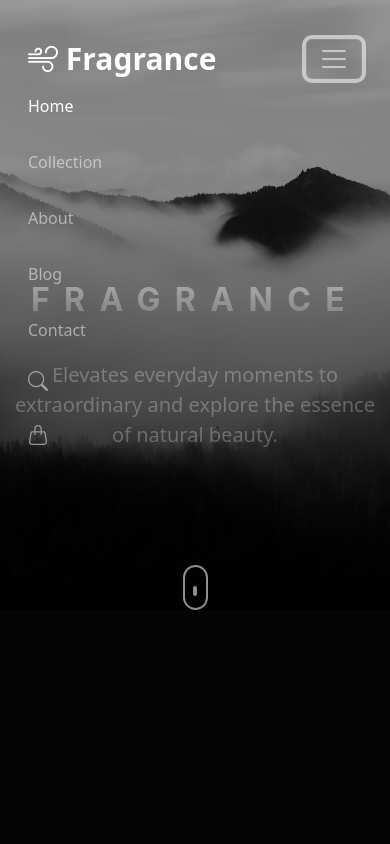
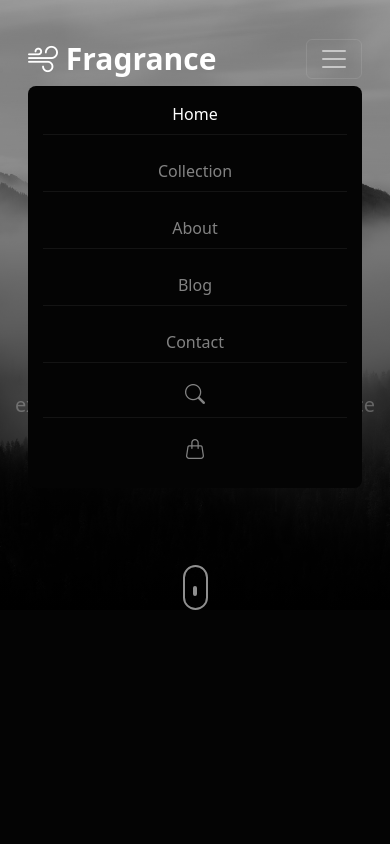
Before and after one commit to axelthereal/Fragrance-vuejs, a Vue app: page / in a window 390 px wide. Both pictures are taken after a click on the button "Toggle navigation". Shown: the top 844 px of the page. Built offline with nearby package versions, Linux system fonts and the light colour scheme.

Commit message:
Modify nav alignments

```diff
--- a/src/components/headerComponents/Navbar.vue
+++ b/src/components/headerComponents/Navbar.vue
@@ -11,6 +11,22 @@
     font-size: 35px;
     font-weight: 600;
     transition: 0.4s;
+}
+
+@media only screen and (max-width:768px) {
+    .navbar .nav-item a.nav-link {
+        text-align: center !important;
+    }
+
+    .navbar .nav-item a.nav-link:not(.last) {
+        border-bottom: 1px solid #ffffff10;
+    }
+
+    .navbar .navbar-collapse {
+        background-color: #040404;
+        border-radius: 8px;
+        padding: 8px 15px;
+    }
 }
 
 .navbar .nav-item a:not(.active) {
@@ -28,8 +44,9 @@
             <a class="navbar-brand" href="/home">
                 <span id="logo"><span class="bi bi-wind"></span> Fragrance</span>
             </a>
-            <button class="navbar-toggler" type="button" data-bs-toggle="collapse" data-bs-target="#navbarsExample03"
-                aria-controls="navbarsExample03" aria-expanded="false" aria-label="Toggle navigation">
+            <button class="navbar-toggler shadow-none" type="button" data-bs-toggle="collapse"
+                data-bs-target="#navbarsExample03" aria-controls="navbarsExample03" aria-expanded="false"
+                aria-label="Toggle navigation">
                 <span class="navbar-toggler-icon"></span>
             </button>
 
@@ -58,7 +75,7 @@
                         </a>
                     </li>
                     <li class="nav-item">
-                        <a class="nav-link" href="#">
+                        <a class="nav-link last" href="#">
                             <span class="bi bi-handbag lead fw-normal"></span>
                         </a>
                     </li>
```
